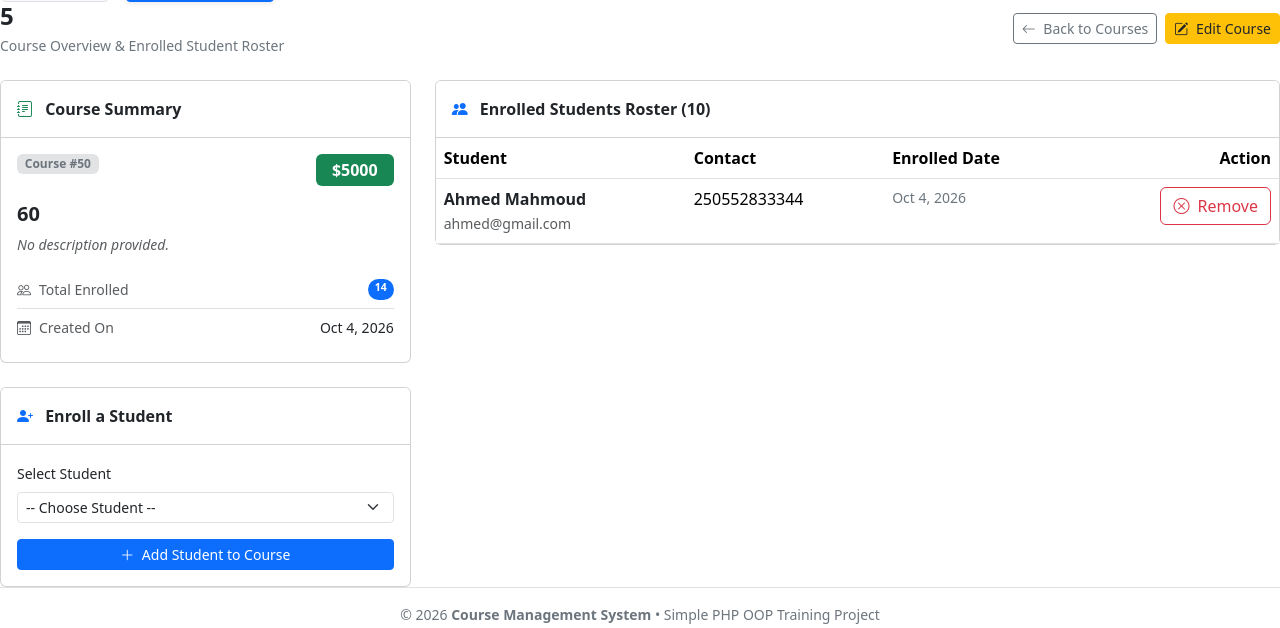
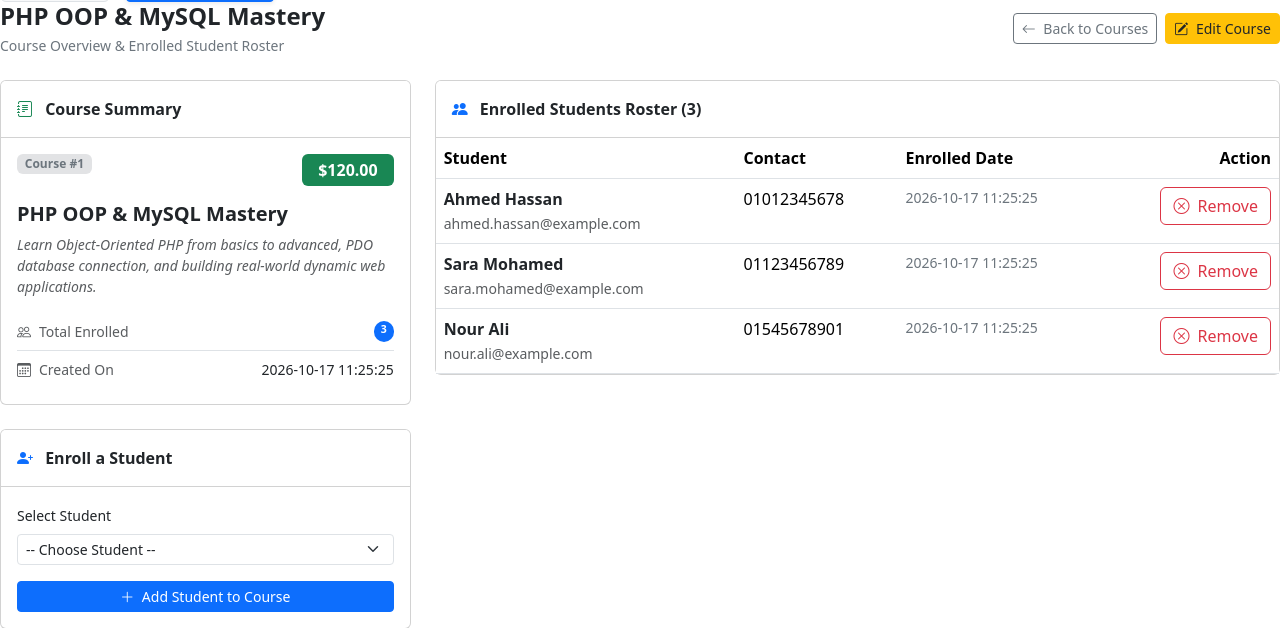
Before and after one commit to Mo3tef1426/CourseManagement, a PHP site: page /courses/show.php?id=1 in a window 1280 px wide. Shown: the part 310-938 px from the top of the page. Run offline with PHP 8.4, Linux system fonts and the light colour scheme; data comes from the database, SQL or seed files in the repository.

Commit message:
finish show course page

```diff
--- a/classes/Course.php
+++ b/classes/Course.php
@@ -53,4 +53,54 @@ public function countCourses(){
     return $result->fetch(PDO::FETCH_ASSOC);
 
 }
+//sow one course
+public function getById($id){
+
+    $result = $this->db->prepare(
+        "select * from courses where id = :id"
+    );
+
+    $result->bindParam(
+        ":id",
+        $id,
+        PDO::PARAM_INT
+    );
+
+    $result->execute();
+
+    return $result->fetch(PDO::FETCH_ASSOC);
+
 }
+// count students enrolled in course
+public function countStudents($courseId){
+
+    $result = $this->db->prepare(
+        "select count(*) as total
+         from enrollments
+         where course_id = :course_id"
+    );
+
+    $result->bindParam(":course_id", $courseId, PDO::PARAM_INT);
+
+    $result->execute();
+
+    return $result->fetch(PDO::FETCH_ASSOC);
+
+}
+
+
+// get students in course
+
+public function getStudentsInCourse($courseId){
+
+    $result = $this->db->prepare( "SELECT s.id, s.name, s.email, s.phone, e.enrolled_at FROM enrollments e JOIN students s
+         ON e.student_id = s.id WHERE e.course_id = :course_id" );
+
+    $result->bindParam( ":course_id", $courseId,  PDO::PARAM_INT );
+
+    $result->execute();
+
+    return $result->fetchAll(PDO::FETCH_ASSOC);
+
+}
+}
--- a/courses/show.php
+++ b/courses/show.php
@@ -1,10 +1,25 @@
 <?php
 require_once __DIR__ . '/../includes/header.php';
+
+
+require_once "../classes/Course.php";
+
+use Classes\Course;
+
+$courseObj = new Course();
+
+$id = $_GET['id'];
+
+$course = $courseObj->getById($id);
+$totalStudents = $courseObj->countStudents($id);
+// get enrolled students
+$students = $courseObj->getStudentsInCourse($id);
+
 ?>
 
 <div class="d-flex justify-content-between align-items-center mb-4">
     <div>
-        <h2 class="h4 fw-bold text-dark mb-1">5</h2>
+        <h2 class="h4 fw-bold text-dark mb-1"> <?php echo $course['title']; ?> </h2>
         <p class="text-secondary small mb-0">Course Overview & Enrolled Student Roster</p>
     </div>
     <div class="d-flex gap-2">
@@ -28,25 +43,26 @@ require_once __DIR__ . '/../includes/header.php';
             </div>
             <div class="card-body">
                 <div class="d-flex justify-content-between align-items-start mb-3">
-                    <span class="badge bg-secondary-subtle text-secondary">Course #50</span>
+                    <span class="badge bg-secondary-subtle text-secondary"> Course #<?php echo $course['id']; ?> </span>
                     <span class="badge bg-success fs-6 fw-bold px-3 py-2">
-                        $5000
+                       $<?php echo $course['price']; ?>
                     </span>
                 </div>
 
-                <h5 class="fw-bold text-dark mb-2">60</h5>
+                <h5 class="fw-bold text-dark mb-2"> <?php echo $course['title']; ?> </h5>
                 <p class="text-secondary small mb-3">
-                    <em class="text-muted">No description provided.</em>
+                    <em class="text-muted"><?php echo !empty ($course['description']) ? $course['description']:
+                     'No description provided.';?></em>
                 </p>
 
                 <ul class="list-group list-group-flush small">
                     <li class="list-group-item d-flex justify-content-between px-0 py-2">
                         <span class="text-muted"><i class="bi bi-people me-2"></i>Total Enrolled</span>
-                        <span class="badge bg-primary rounded-pill">14</span>
+                        <span class="badge bg-primary rounded-pill"> <?php echo $totalStudents['total']; ?>  </span>
                     </li>
                     <li class="list-group-item d-flex justify-content-between px-0 py-2">
                         <span class="text-muted"><i class="bi bi-calendar3 me-2"></i>Created On</span>
-                        <span class="fw-medium text-dark">Oct 4, 2026</span>
+                        <span class="fw-medium text-dark"> <?php echo $course['created_at']; ?> </span>
                     </li>
                 </ul>
             </div>
@@ -85,7 +101,7 @@ require_once __DIR__ . '/../includes/header.php';
         <div class="card">
             <div class="card-header bg-white py-3 d-flex justify-content-between align-items-center">
                 <span class="fw-semibold text-dark">
-                    <i class="bi bi-people-fill me-2 text-primary"></i> Enrolled Students Roster (10)
+                    <i class="bi bi-people-fill me-2 text-primary"></i> Enrolled Students Roster (<?php echo $totalStudents['total']; ?>)
                 </span>
             </div>
             <div class="table-responsive">
@@ -99,6 +115,8 @@ require_once __DIR__ . '/../includes/header.php';
                         </tr>
                     </thead>
                     <tbody>
+                        <!-- show students list -->
+                        <?php foreach($students as $student){ ?>
                         <!-- <tr>
                                 <td colspan="4" class="text-center py-4 text-muted">
                                     No students are enrolled in this course yet.
@@ -109,16 +127,16 @@ require_once __DIR__ . '/../includes/header.php';
                             <td>
                                 <div class="fw-semibold text-dark">
                                     <a href="students/show.php?id=1" class="text-dark text-decoration-none">
-                                        Ahmed Mahmoud
+                                        <?php echo $student['name']; ?>
                                     </a>
                                 </div>
-                                <small class="text-muted">ahmed@gmail.com</small>
+                                <small class="text-muted"><?php echo $student['email']; ?></small>
                             </td>
                             <td>
-                                250552833344
+                                <?php echo $student['phone']; ?>
                             </td>
                             <td class="text-secondary small">
-                                Oct 4, 2026
+                                <?php echo $student['enrolled_at']; ?>
                             </td>
                             <td class="text-end">
                                 <a href="enrollments/delete.php?id=6&redirect=course&course_id=5"
@@ -129,6 +147,7 @@ require_once __DIR__ . '/../includes/header.php';
                                 </a>
                             </td>
                         </tr>
+                        <?php } ?>
                     </tbody>
                 </table>
             </div>
```
